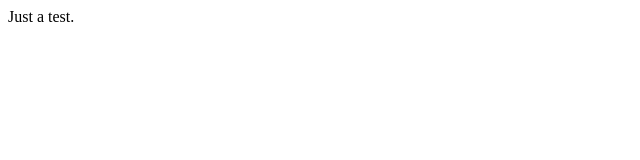
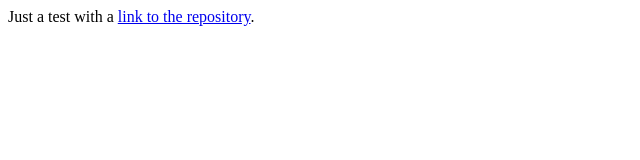
Before and after one commit to ericdbv/Github-Pages-Test, a plain HTML site: page docs/index.html in a window 1280 px wide. Shown: the whole page, without its empty margins (0-640 px from the left). Drawn offline with Linux system fonts and the light colour scheme.

Commit message:
added link to repo

```diff
--- a/docs/index.html
+++ b/docs/index.html
@@ -1,4 +1,6 @@
 <html>
 <head><title>Github Pages Test</title>
-<body>Just a test.</body>
+<body>
+Just a test with a <a href="https://github.com/ericdbv/Github-Pages-Test">link to the repository</a>.
+</body>
 </html>
```
